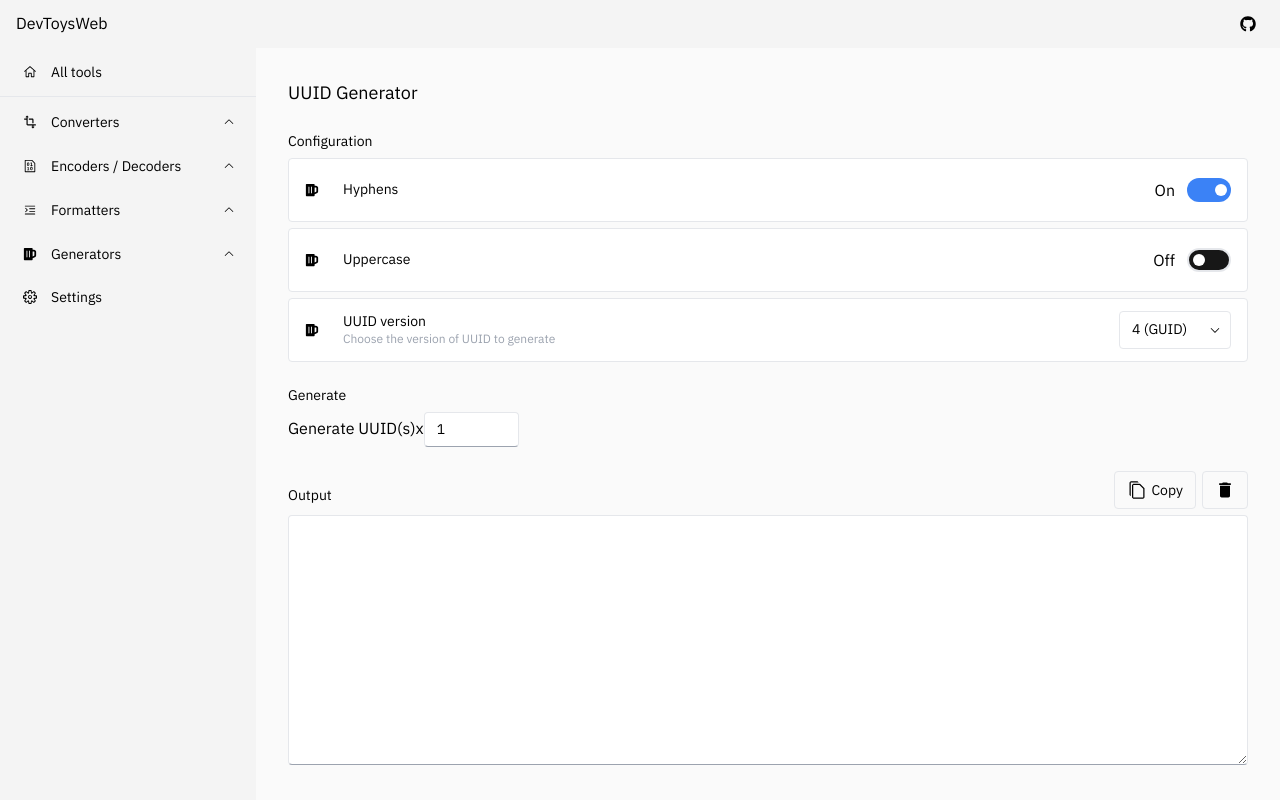
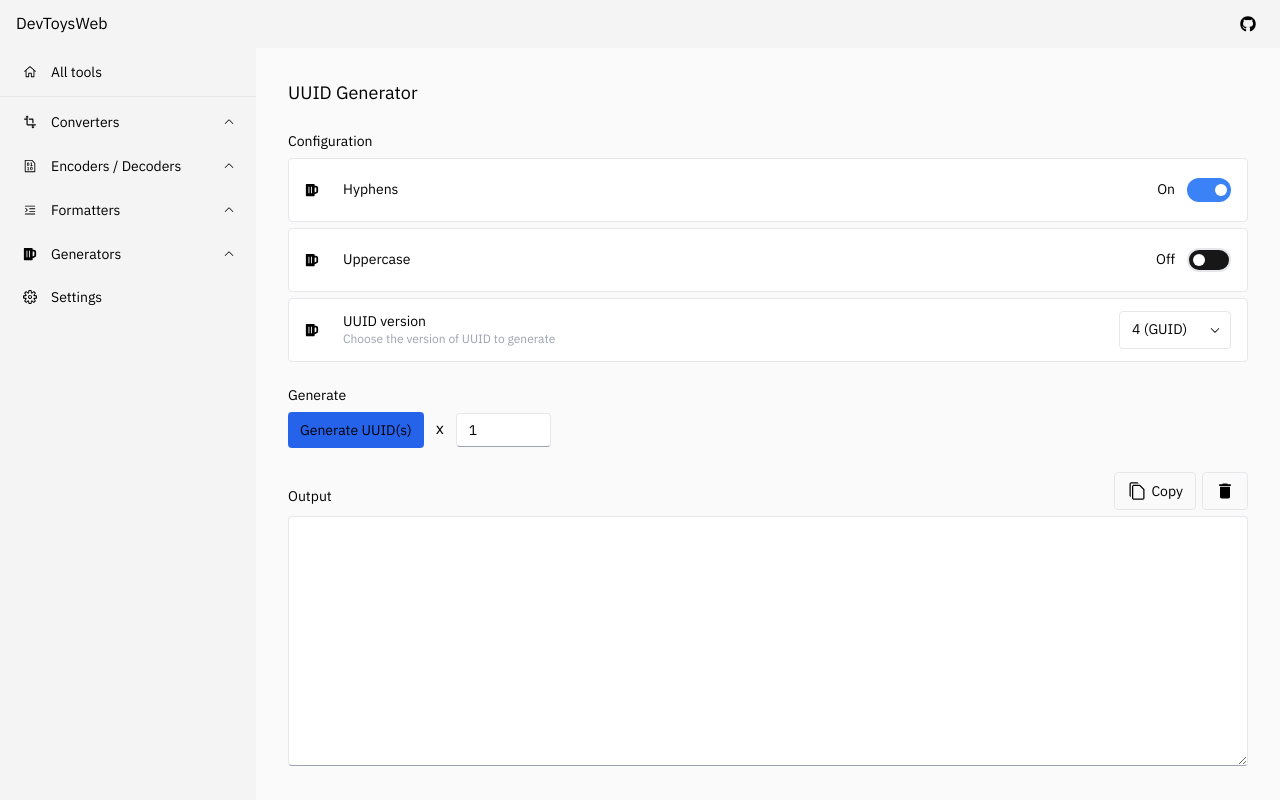
Before and after one commit to morinokami/DevToysWeb, a Next.js app: page /generators/uuid in a window 1280 px wide. Built offline with nearby package versions, Linux system fonts and the light colour scheme.

Commit message:
Add TextButton component

```diff
--- /dev/null
+++ b/components/TextButton.tsx
@@ -0,0 +1,20 @@
+interface TextButtonProps {
+  text: string;
+  onClick: () => void;
+}
+
+const TextButton: React.VFC<TextButtonProps> = ({ text, onClick }) => {
+  return (
+    // TODO: Update color
+    <button
+      className="rounded bg-blue-600 py-2 px-3 hover:bg-blue-500"
+      onClick={onClick}
+    >
+      <div className="flex items-center">
+        <div className="translate-y-px text-sm">{text}</div>
+      </div>
+    </button>
+  );
+};
+
+export default TextButton;
--- a/components/Toggle.tsx
+++ b/components/Toggle.tsx
@@ -19,9 +19,7 @@
 }) => {
   return (
     <div className="flex items-center">
-      <p className="translate-y-[2px]">
-        {on ? onText ?? "On" : offText ?? "Off"}
-      </p>
+      <p className="text-sm">{on ? onText ?? "On" : offText ?? "Off"}</p>
       <Spacer x={12} />
       <Switch
         checked={on}
--- a/pages/[category]/uuid.tsx
+++ b/pages/[category]/uuid.tsx
@@ -11,6 +11,7 @@
 import Select from "../../components/Select";
 import Spacer from "../../components/Spacer";
 import TextArea from "../../components/TextArea";
+import TextButton from "../../components/TextButton";
 import Toggle from "../../components/Toggle";
 import { IconBeerMini } from "../../data/icon";
 import { getTitle } from "../../data/nav";
@@ -57,8 +58,9 @@
       <div>
         <SectionHeader title="Generate" />
         <Spacer y={6} />
-        {/* TODO: Use Button component */}
-        <button
+        <div className="flex items-center">
+          <TextButton
+            text="Generate UUID(s)"
             onClick={() => {
               const generatedUuids = [];
               for (let i = 0; i < count; i++) {
@@ -69,11 +71,12 @@
               }
               setUuids([...uuids, ...generatedUuids]);
             }}
-        >
-          Generate UUID(s)
-        </button>
-        x{/* TODO: Create a new component */}
+          />
+          <Spacer x={12} />
+          x
+          <Spacer x={12} />
           <NumberInput value={count} onChange={setCount} min={1} max={10000} />
+        </div>
       </div>
       <Spacer y={24} />
       <div>
```
Lines whose indentation alone changed are shown as unchanged.
